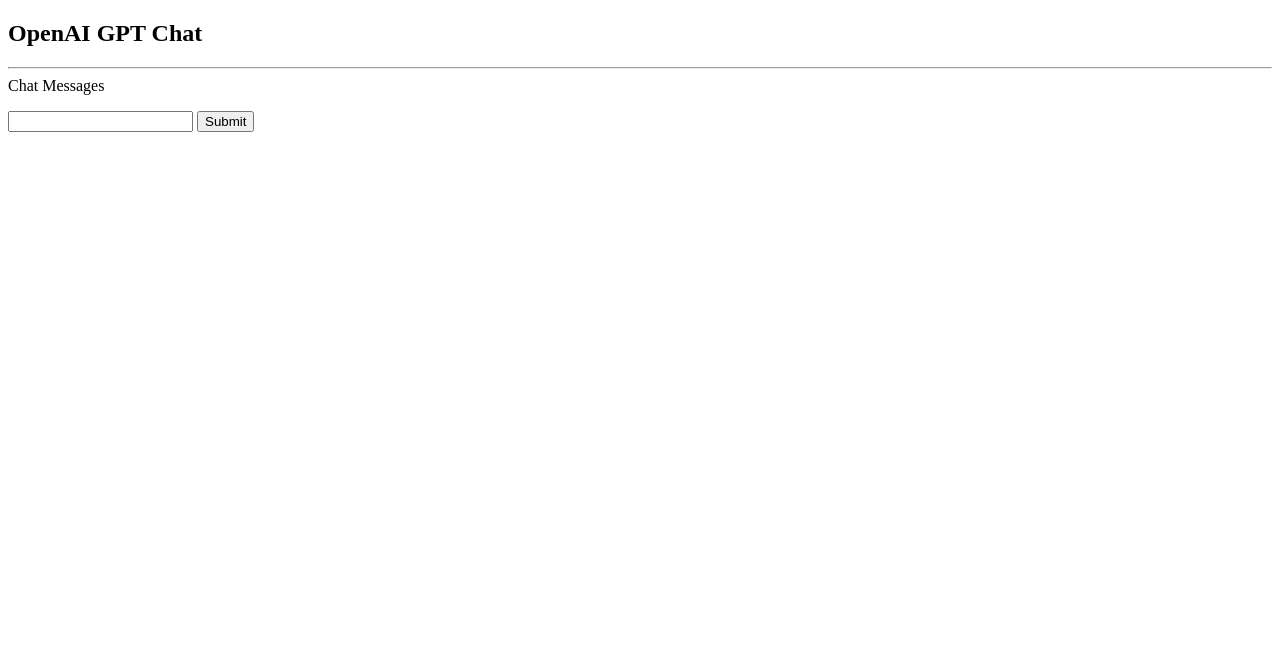
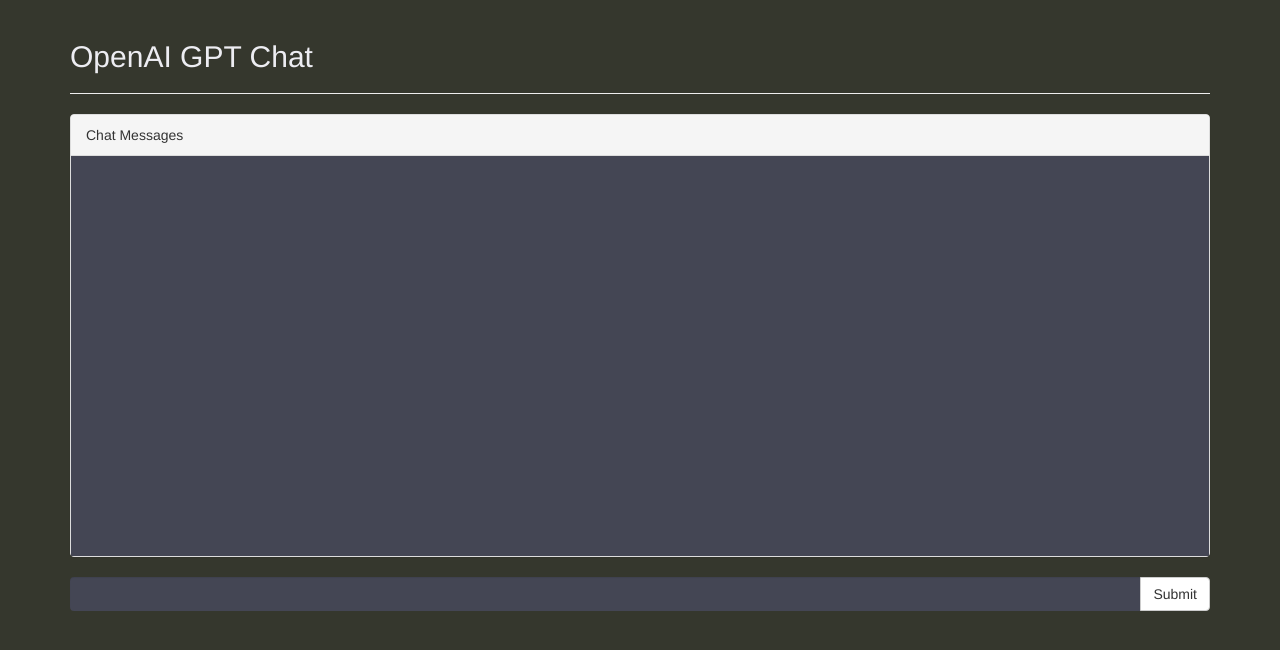
Before and after one commit to jpgacrama/chatgpt, a Flask app: page / in a window 1280 px wide. Shown: the top 650 px of the page. Run offline with Flask 3, Linux system fonts and the light colour scheme; some libraries are stand-ins or nearby versions.

Commit message:
Chapter02: HTML and CSS are in the same file

```diff
--- a/Chapter02 ChatGPTClone/templates/index.html
+++ b/Chapter02 ChatGPTClone/templates/index.html
@@ -2,6 +2,35 @@
 <html>
 <head>
     <title>OpenAI GPT Chat</title>
+    <link rel="stylesheet" href="https://maxcdn.bootstrapcdn.com/ bootstrap/3.3.7/css/bootstrap.min.css">
+    <style>
+        body {
+            background-color: #35372D;
+            color: #ededf2;
+        }
+        .container {
+            margin-top: 20px;
+        }
+        #chat {
+            height: 400px;
+            overflow-y: scroll;
+            background-color: #444654;
+        }
+        .list-group-item {
+            border-radius: 5px;
+            background-color: #444654;
+        }
+        .submit {
+            background-color:#21232e;
+            color: white;
+            border-radius: 5px;
+        }
+        .input-group input {
+            background-color: #444654;
+            color: #ededf2;
+            border: none;
+}
+</style>
 </head>
 <body>
     <div class="container">
```
